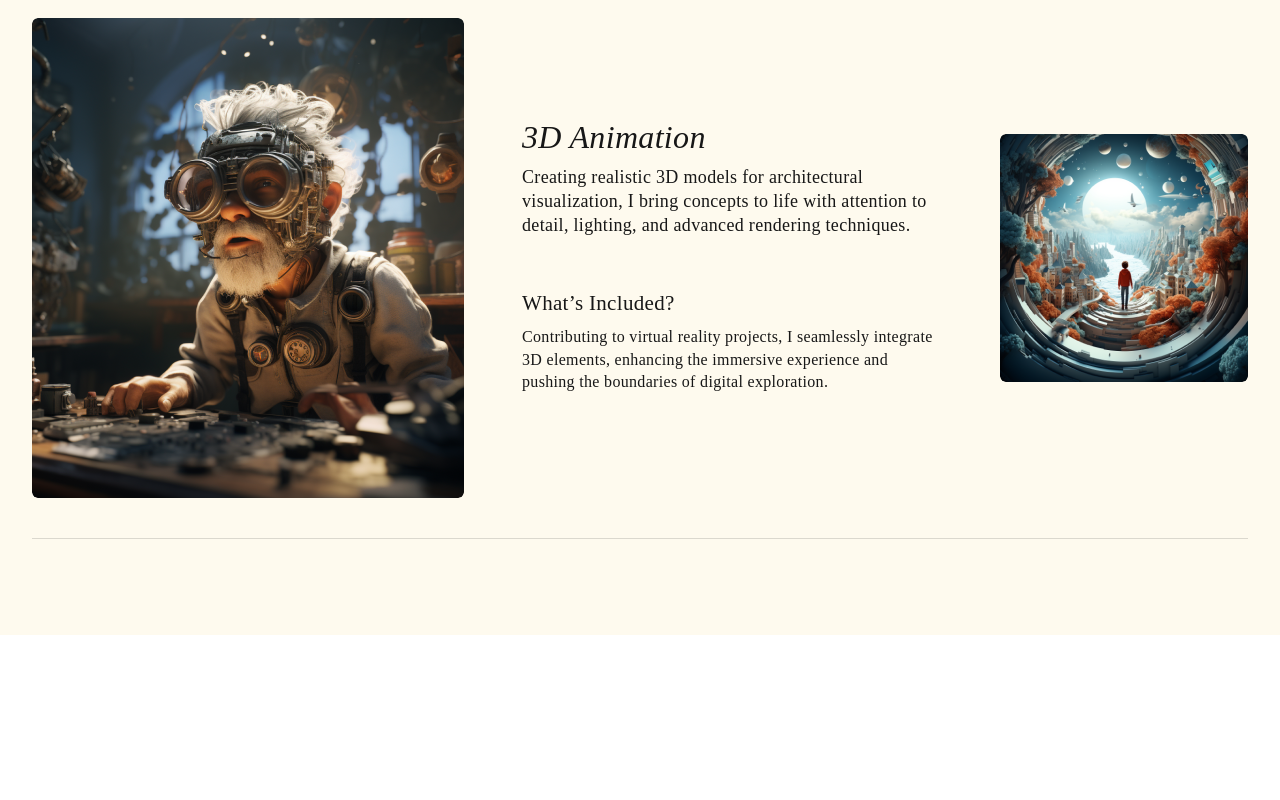
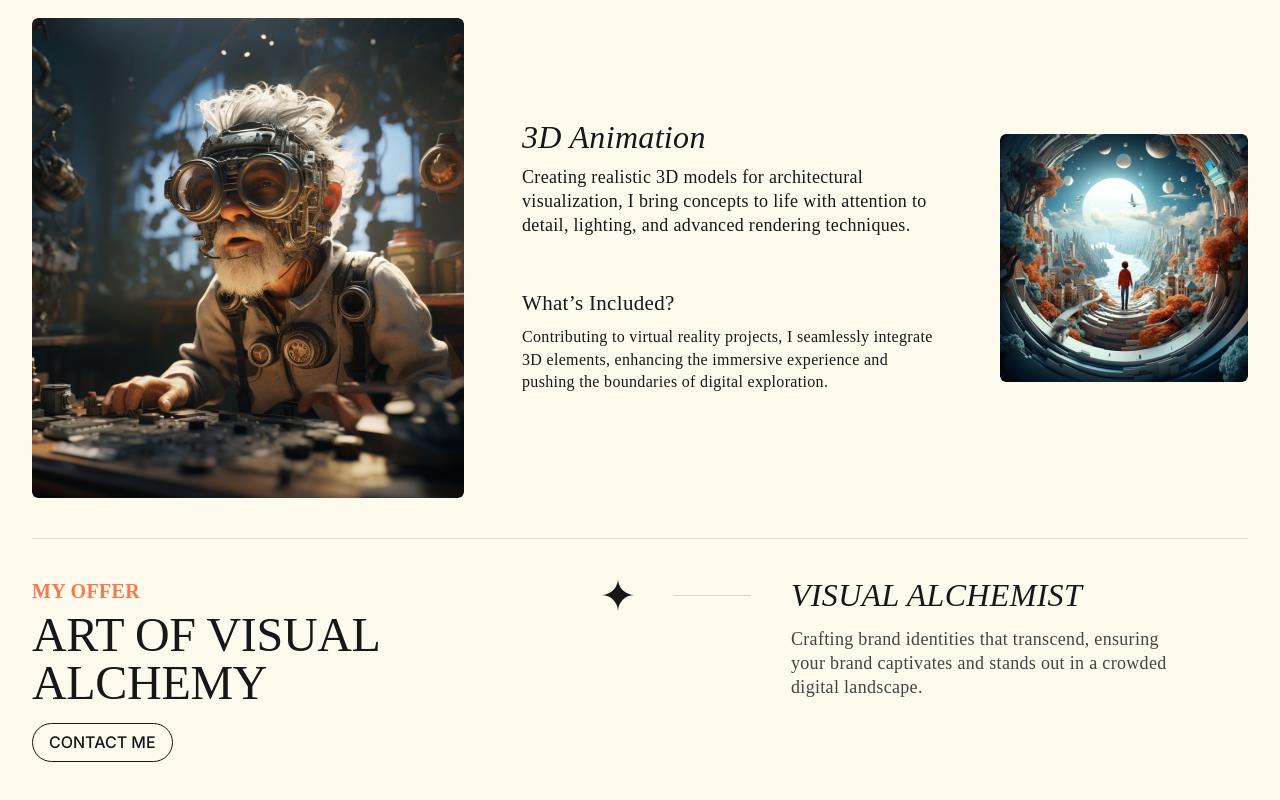
Before and after one commit to wasem-ahmmd/next-portfolio, a Next.js app: page / in a window 1280 px wide. Shown: the part 4997-5797 px from the top of the page. Before the commit the page ends 5632 px from the top, so only its background shows below. Built offline with nearby package versions, Linux system fonts and the light colour scheme.

Commit message:
new offer file upload and design

```diff
--- /dev/null
+++ b/src/components/Offer.tsx
@@ -0,0 +1,50 @@
+import React from "react";
+import { Button, buttonVariants } from "@/components/ui/Button";
+import { cn } from "@/lib/utils";
+import Star from "./svg/Star";
+
+const Offer = () => {
+  return (
+    <div className="offer-section my-10">
+      <div className="offer-content grid grid-flow-col gap-20   ">
+        <div className="offer-title max-w-screen-xxs">
+          <h1 className="text-color-3 font-Montserrat font-700 text-medium-txt leading-medium tracking-h1-h2 mb-2 uppercase">
+            My offer
+          </h1>
+          <h2 className="text-dark font-Montserrat font-500 text-h2-48  leading-h2 -tracking-h1-h2 mb-4 uppercase">
+            Art of Visual Alchemy
+          </h2>
+          <div className="action-part">
+            <Button
+              className={cn(
+                buttonVariants({
+                  variant: "light",
+                  className: "border border-dark px-4 py-[10px]",
+                })
+              )}
+            >
+              contact me
+            </Button>
+          </div>
+        </div>
+        <div className="offer-text-content flex flex-row gap-10 max-w-screen-sm">
+          <div className="offer-svg">
+            <Star />
+          </div>
+          <div className="offer-line bg-dark/15 h-[1px] w-44 my-4"></div>
+          <div className="offer-text">
+            <h1 className="text-dark font-Montserrat font-500 italic text-h3-32 leading-h3 tracking-h1-h2 mb-4 uppercase">
+              Visual Alchemist
+            </h1>
+            <p className="text-dark/80 font-Montserrat font-400 text-[18px] leading-medium tracking-h1-h2">
+              Crafting brand identities that transcend, ensuring your brand
+              captivates and stands out in a crowded digital landscape.
+            </p>
+          </div>
+        </div>
+      </div>
+    </div>
+  );
+};
+
+export default Offer;
--- a/src/components/Services.tsx
+++ b/src/components/Services.tsx
@@ -1,6 +1,7 @@
 import Image from "next/image";
 import React from "react";
 import ServiceCard from "./common/ServiceCard";
+import Offer from "./Offer";
 
 const Services = () => {
   return (
@@ -113,6 +114,7 @@ const Services = () => {
             }
           />
           <div className="bg-dark/15 h-[1px]"></div>
+          <Offer />
         </div>
       </div>
     </section>
--- /dev/null
+++ b/src/components/svg/Star.tsx
@@ -0,0 +1,15 @@
+import { IconProps } from "@/types/common.t";
+import React, { FC } from "react";
+
+const Star: FC<IconProps> = (props) => {
+  return (
+    <svg {...props} width="32" height="32" viewBox="0 0 32 32" fill="none">
+      <path
+        d="M16 0C16.2412 8.73471 23.2653 15.7588 32 16C23.2653 16.2412 16.2412 23.2653 16 32C15.7588 23.2653 8.73471 16.2412 0 16C8.73471 15.7588 15.7588 8.73471 16 0Z"
+        fill="#171717"
+      />
+    </svg>
+  );
+};
+
+export default Star;
```
